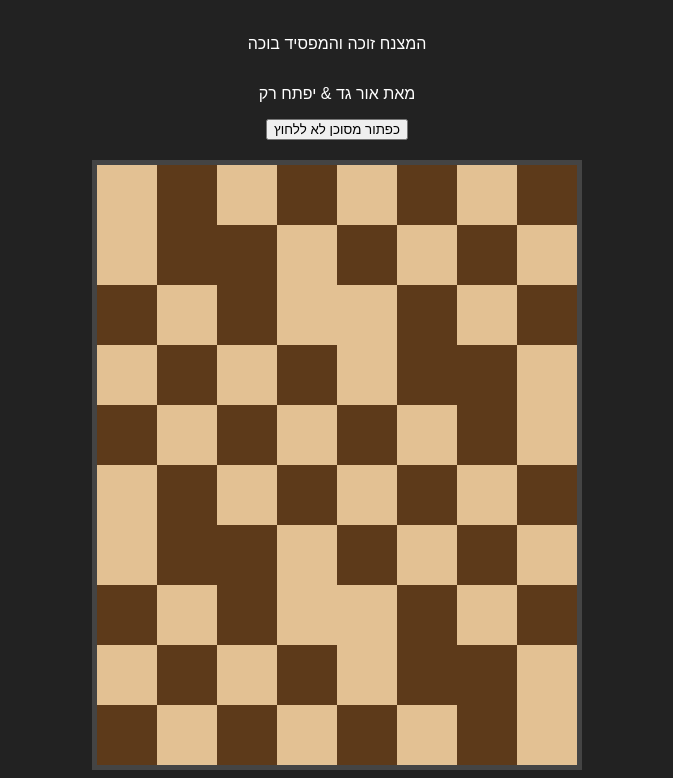
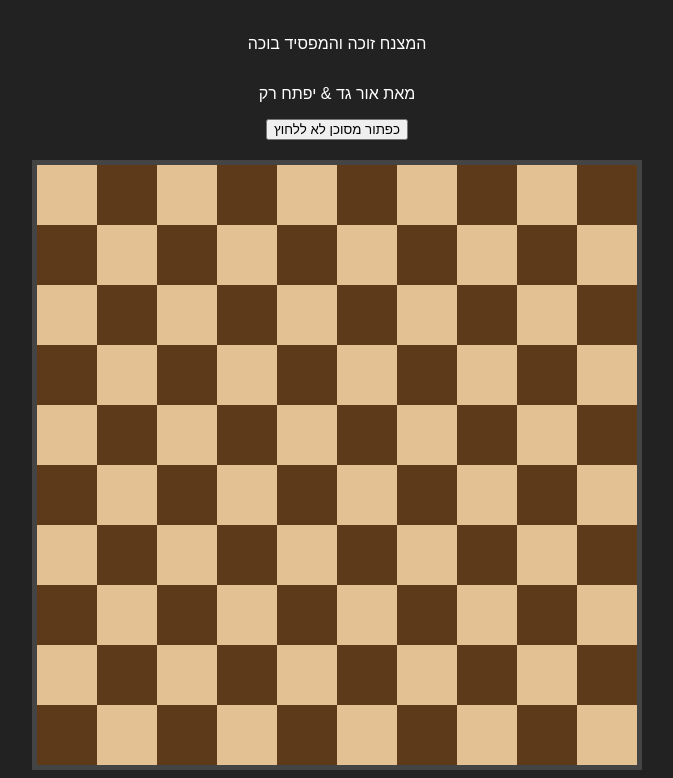
Before and after one commit to YiftachDevs/Chinese-Checkers, a website: page index.html in a window 1280 px wide. Both pictures are taken after a click on the button "כפתור מסוכן לא ללחוץ". Shown: the part 69-847 px from the top of the page, without its empty margins (303-976 px from the left). Drawn offline with nearby package versions, Linux system fonts and the light colour scheme; no server answers.

Commit message:
Eerererererererere 123

```diff
--- a/index.html
+++ b/index.html
@@ -5,7 +5,7 @@
     <script src="/socket.io/socket.io.js"></script>
     <style>
         body { display: flex; flex-direction: column; align-items: center; background: #222; color: white; font-family: sans-serif; }
-        #board { display: grid; grid-template-columns: repeat(8, 60px); grid-template-rows: repeat(8, 60px); border: 5px solid #444; margin-top: 20px; }
+        #board { display: grid; grid-template-columns: repeat(10, 60px); grid-template-rows: repeat(10, 60px); border: 5px solid #444; margin-top: 20px; }
         .cell { width: 60px; height: 60px; display: flex; justify-content: center; align-items: center; }
         .dark { background-color: #5d3a1a; }
         .light { background-color: #e3c193; }
@@ -30,7 +30,7 @@
 
         function initBoard() {
             boardElement.innerHTML = '';
-            for (let r = 0; r < 8; r++) {
+            for (let r = 0; r < 10; r++) {
                 for (let c = 0; c < 10; c++) {
                     const cell = document.createElement('div');
                     cell.className = `cell ${(r + c) % 2 === 0 ? 'light' : 'dark'}`;
--- a/server.js
+++ b/server.js
@@ -21,7 +21,7 @@ let pieces = [];
 let idCounter = 0;
 
 // יצירת לוח התחלתי
-for (let row = 0; row < 8; row++) {
+for (let row = 0; row < 10; row++) {
     for (let col = 0; col < 10; col++) {
         if (col == 0) {
             pieces.push({ id: idCounter++, color: 'black', row, col });
```
